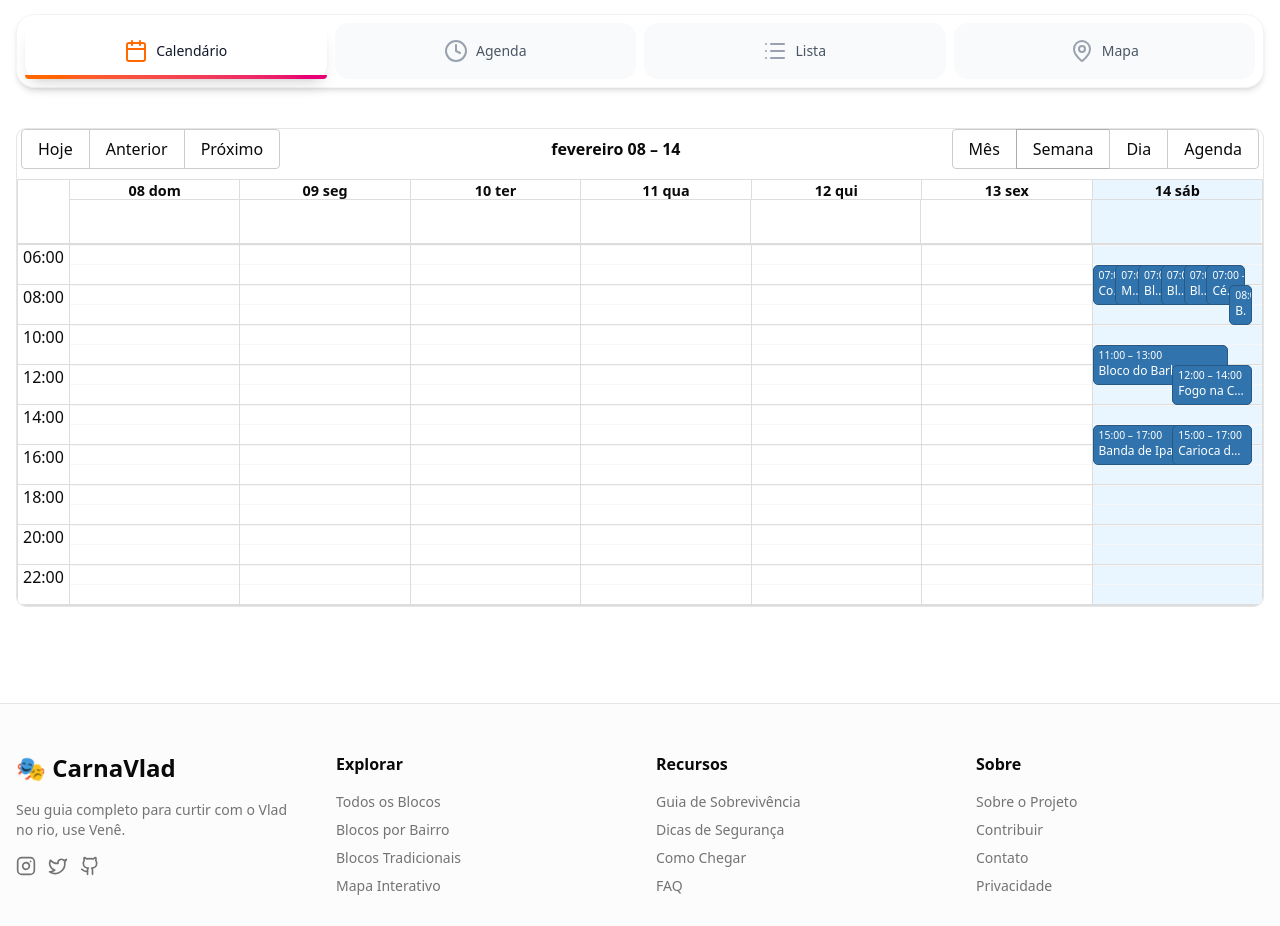
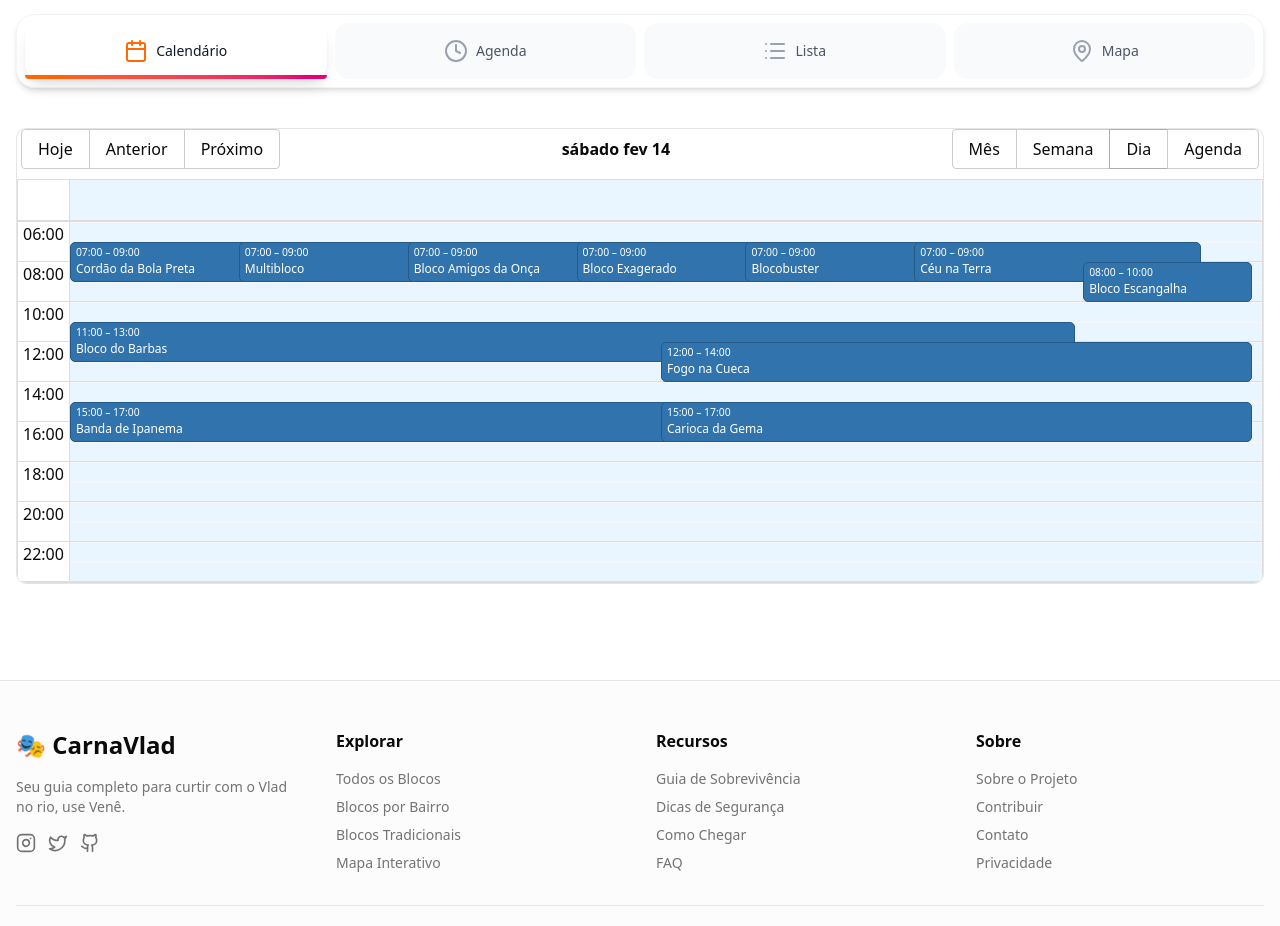
Before and after one commit to sktbrd/carnavlad, a Next.js app: page / in a window 1280 px wide. Shown: the part 980-1906 px from the top of the page. Built offline with nearby package versions, Linux system fonts and the light colour scheme; no server answers.

Commit message:
fix: altera a visualização padrão do calendário para o dia

```diff
--- a/components/big-calendar-view.tsx
+++ b/components/big-calendar-view.tsx
@@ -38,7 +38,7 @@ const messages = {
 
 export default function BigCalendarView() {
   const { eventos, loading } = useBlocos();
-  const [view, setView] = useState<View>('week');
+  const [view, setView] = useState<View>('day');
   const [date, setDate] = useState(new Date('2026-02-14'));
 
   const calendarEvents: CalendarEvent[] = useMemo(() => {
```
